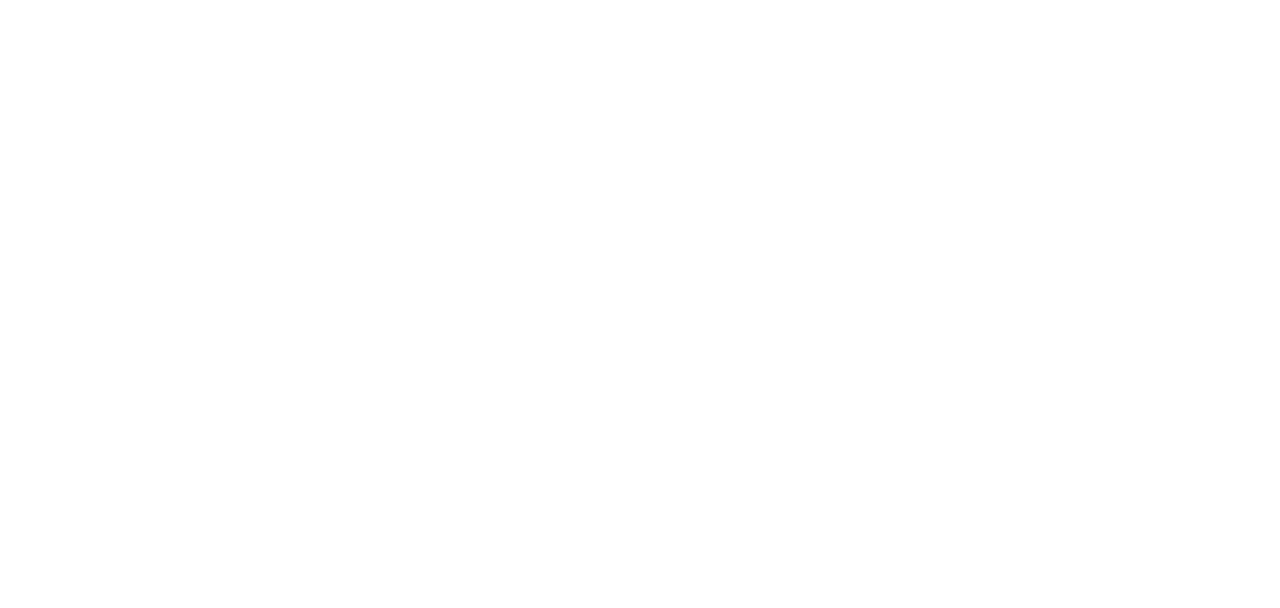
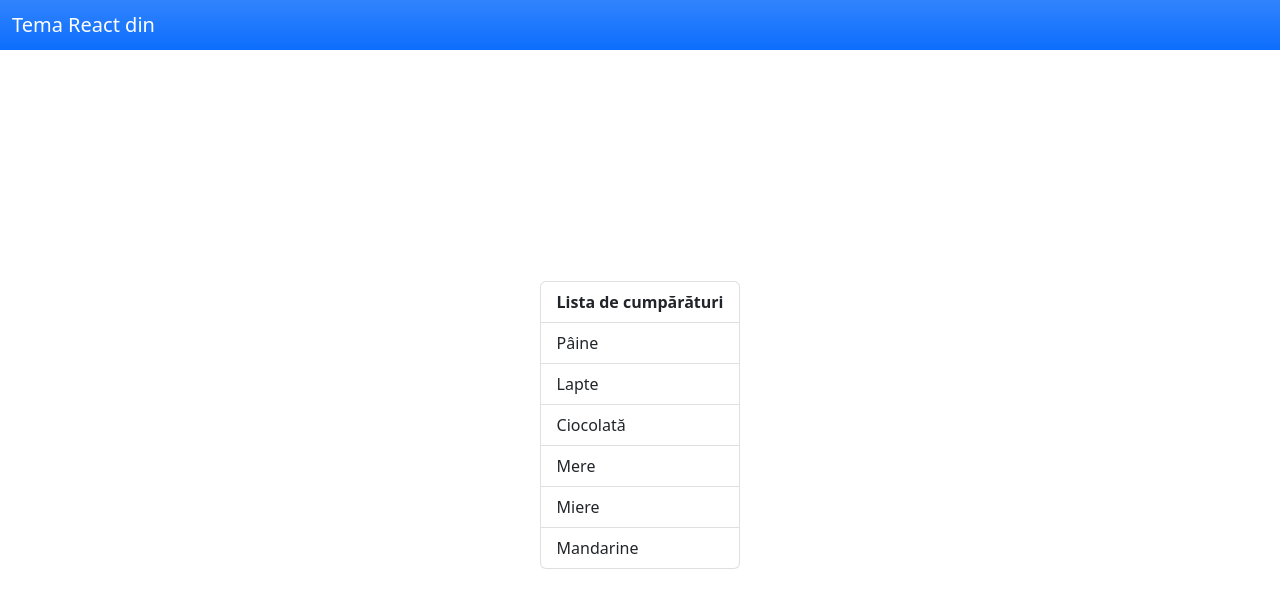
Before and after one commit to ITSchool-Web-Heroines/Tema-React-1, a JavaScript app: page / in a window 1280 px wide. Shown: the top 608 px of the page. Built offline with nearby package versions, Linux system fonts and the light colour scheme.

Commit message:
Rezolvare temă

```diff
--- a/App.js
+++ b/App.js
@@ -25,6 +25,25 @@
 
 export default function App() {
     return (
-        <div></div>
+        <div className="vh-100 d-flex flex-column">
+            <header className="navbar bg-primary bg-gradient">
+                <div className="container-fluid">
+                    <h1 className="navbar-brand mb-0 text-white">Tema React din</h1>
+                </div>
+            </header>
+            <main className="container my-5 flex-grow-1 d-flex flex-column align-items-center justify-content-center">
+                <ul className="list-group">
+                    <li className="list-group-item">
+                        <span className="fw-bold">Lista de cumpărături</span>
+                    </li>
+                    <li className="list-group-item">Pâine</li>
+                    <li className="list-group-item">Lapte</li>
+                    <li className="list-group-item">Ciocolată</li>
+                    <li className="list-group-item">Mere</li>
+                    <li className="list-group-item">Miere</li>
+                    <li className="list-group-item">Mandarine</li>
+                </ul>
+            </main>
+        </div>
     )
 }
--- a/index.html
+++ b/index.html
@@ -9,29 +9,8 @@
     <link rel="stylesheet" href="./index.scss" />
 </head>
 <body>
-    <div id="app" class="vh-100 d-flex flex-column">
-        <!--
-            Rescrie această pagină folosind React
-        -->
-        <header class="navbar bg-primary bg-gradient">
-            <div class="container-fluid">
-                <h1 class="navbar-brand mb-0 text-white">Tema React</h1>
-            </div>
-        </header>
-        <main class="container my-5 flex-grow-1 d-flex flex-column align-items-center justify-content-center">
-            <ul class="list-group">
-                <li class="list-group-item">
-                    <span class="fw-bold">Lista de cumpărături</span>
-                </li>
-                <li class="list-group-item">Pâine</li>
-                <li class="list-group-item">Lapte</li>
-                <li class="list-group-item">Ciocolată</li>
-                <li class="list-group-item">Mere</li>
-                <li class="list-group-item">Miere</li>
-                <li class="list-group-item">Mandarine</li>
-            </ul>
-        </main>
-    </div>
+    <div id="app"></div>
+
     <script type="module" src="./index.js" defer></script>
 </body>
 </html>
```
